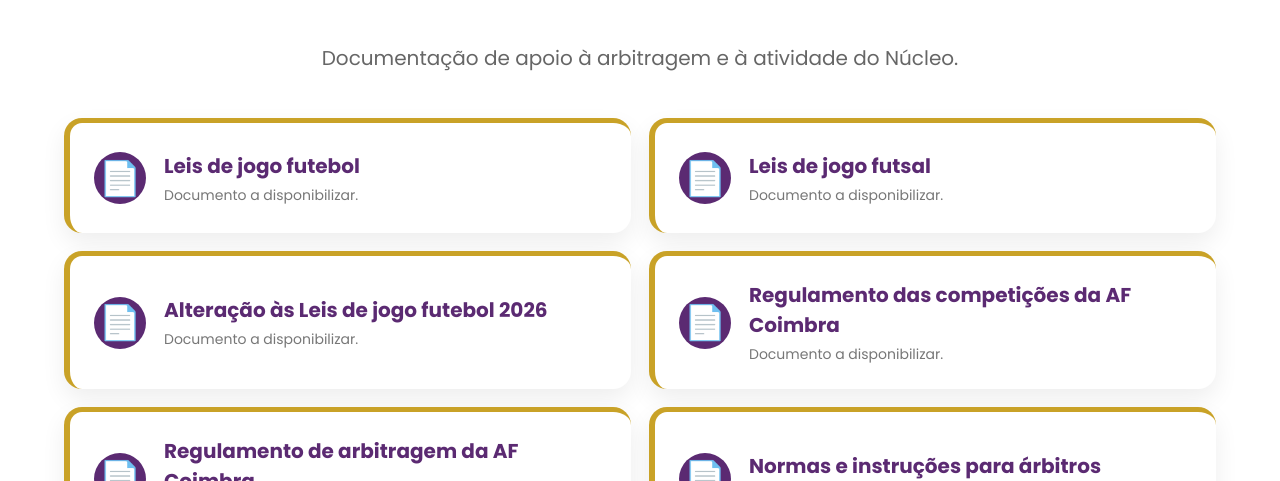
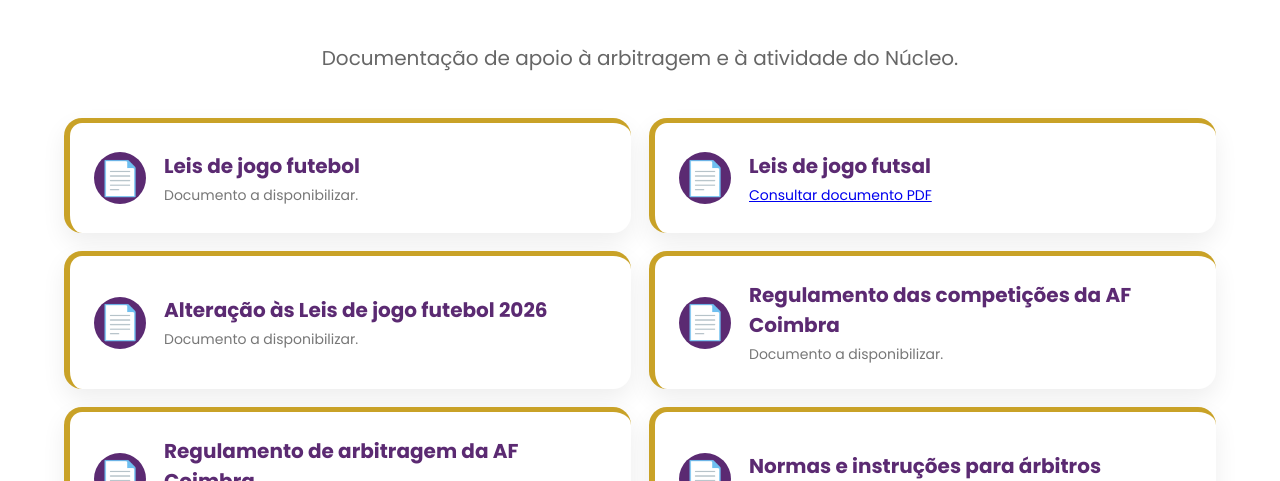
Before and after one commit to nucleomarquesbom-beep/nafmarquesbom, a plain HTML site: page documentos.html in a window 1280 px wide. Shown: the part 619-1100 px from the top of the page. Drawn offline with Linux system fonts and the light colour scheme.

Commit message:
Update documentos.html

```diff
--- a/documentos.html
+++ b/documentos.html
@@ -32,7 +32,17 @@
         <p class="subtitulo">Documentação de apoio à arbitragem e à atividade do Núcleo.</p>
         <div class="documentos-lista">
             <div class="documento-card"><span class="documento-icone">📄</span><div><h3>Leis de jogo futebol</h3><p>Documento a disponibilizar.</p></div></div>
-            <div class="documento-card"><span class="documento-icone">📄</span><div><h3>Leis de jogo futsal</h3><p>Documento a disponibilizar.</p></div></div>
+            <div class="documento-card">
+    <span class="documento-icone">📄</span>
+    <div>
+        <h3>Leis de jogo futsal</h3>
+        <p>
+            <a href="documentos/Leis_do_Jogo_Futsal.pdf" target="_blank">
+                Consultar documento PDF
+            </a>
+        </p>
+    </div>
+</div>
             <div class="documento-card"><span class="documento-icone">📄</span><div><h3>Alteração às Leis de jogo futebol 2026</h3><p>Documento a disponibilizar.</p></div></div>
             <div class="documento-card"><span class="documento-icone">📄</span><div><h3>Regulamento das competições da AF Coimbra</h3><p>Documento a disponibilizar.</p></div></div>
             <div class="documento-card"><span class="documento-icone">📄</span><div><h3>Regulamento de arbitragem da AF Coimbra</h3><p>Documento a disponibilizar.</p></div></div>
```
